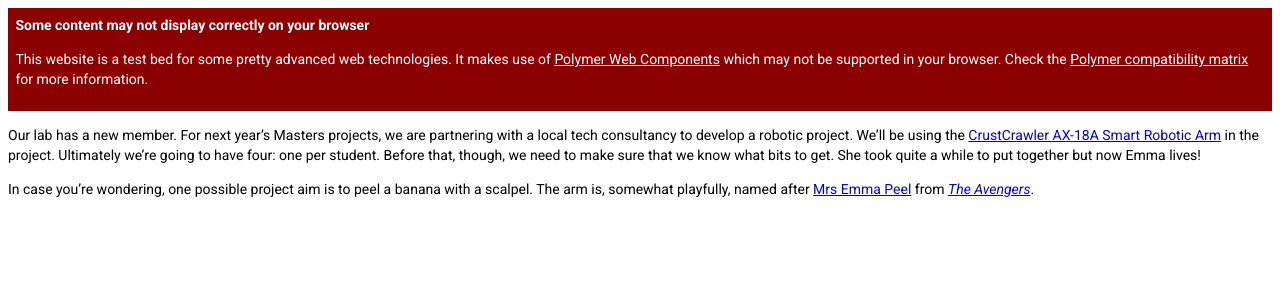
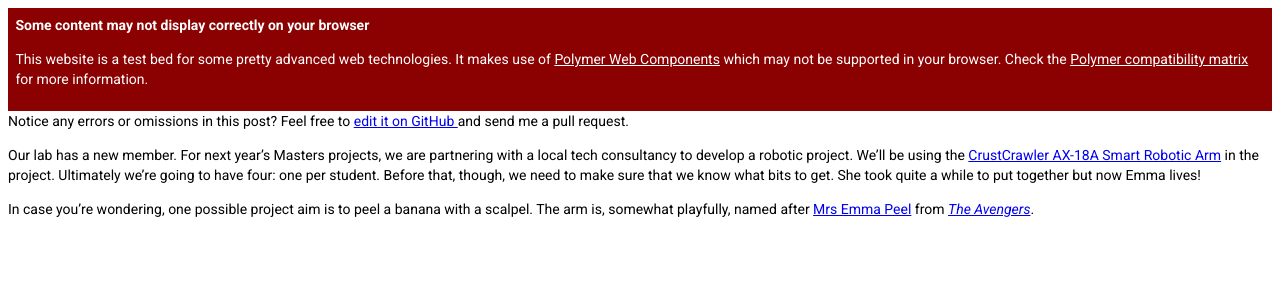
Before and after one commit to rjw57/richwareham.com-static, a Jekyll site: the page built from _posts/2014-08-01-meet-emma.md, in a window 1280 px wide. Shown: the top 300 px of the page. Built offline with Jekyll 4.4.1, drawn with Linux system fonts in a browser that asks for light colours; some web fonts are replaced; comment, search, counter and statistics services are not loaded.

Commit message:
add "edit on GitHub" link to each post

```diff
--- a/_config.yml
+++ b/_config.yml
@@ -6,6 +6,7 @@ baseurl: ""
 url: ""
 twitter_username: richwareham
 github_username:  rjw57
+github_root: "https://github.com/rjw57/richwareham.com/tree/master/personalsite/static"
 
 # Ignore all the build crap
 exclude: ["node_modules", "*.yaml", "*.json", ".*",
--- a/_layouts/post.html
+++ b/_layouts/post.html
@@ -4,6 +4,13 @@ layout: default
 <page-pane flex theme="{{ page.theme }}" pageTitle="{{ page.title }}" icon="{{ page.icon }}"
 coverSrc="{% if page.cover %}{{ site.url }}/{{ page.cover }}{% endif %}" coverAlt="{{ page.coveralt }}">
   <article>
+    <section id="edit-on-github">
+      Notice any errors or omissions in this post? Feel free to
+      <a href="{{ site.github_root }}/{{ page.path }}">
+        edit it on GitHub
+      </a>
+      and send me a pull request.
+    </section>
     {{ content }}
   </article>
 </page-pane>
```
Also changed, not shown: elements/theme.html (+12 -0 lines).
